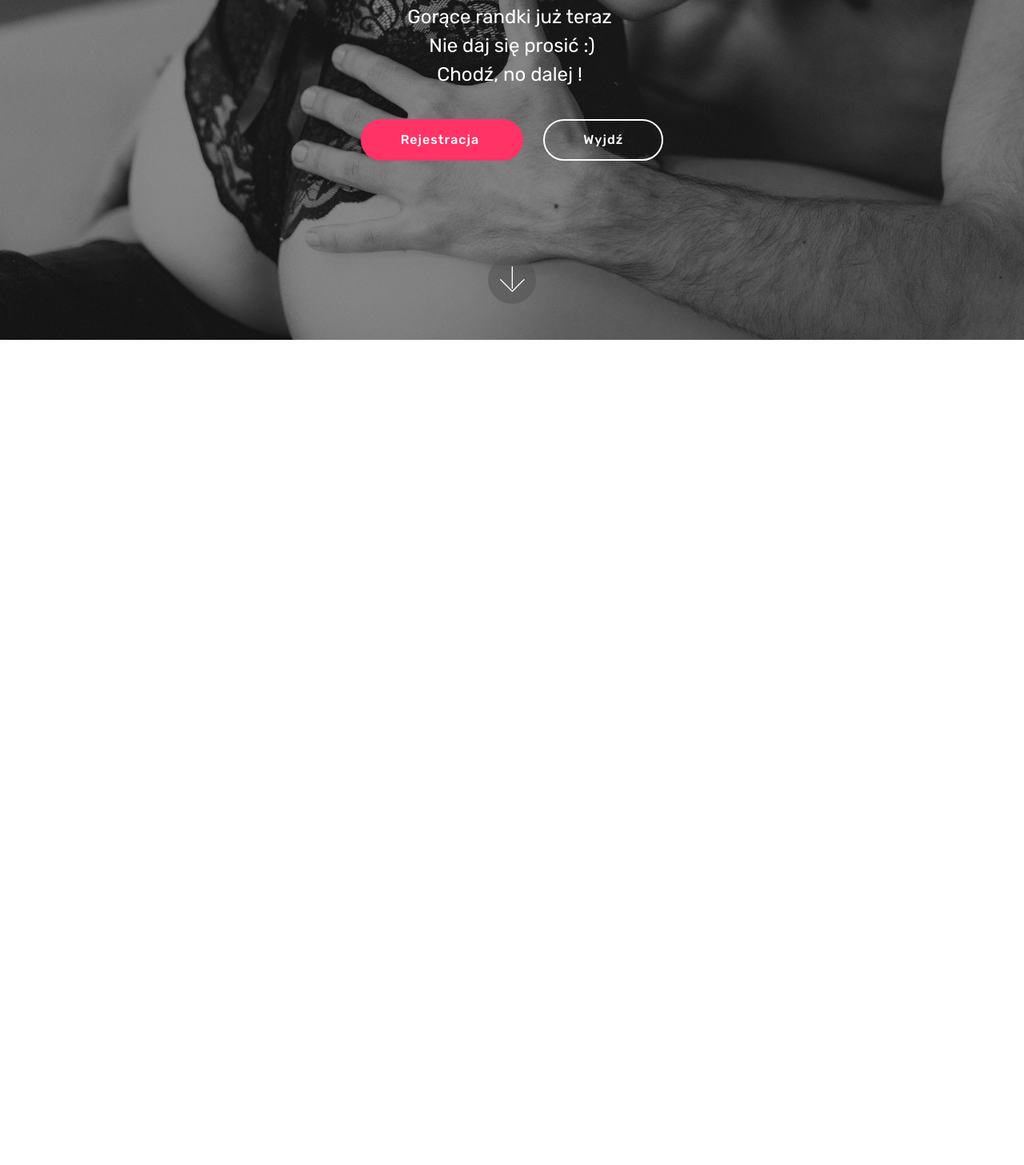
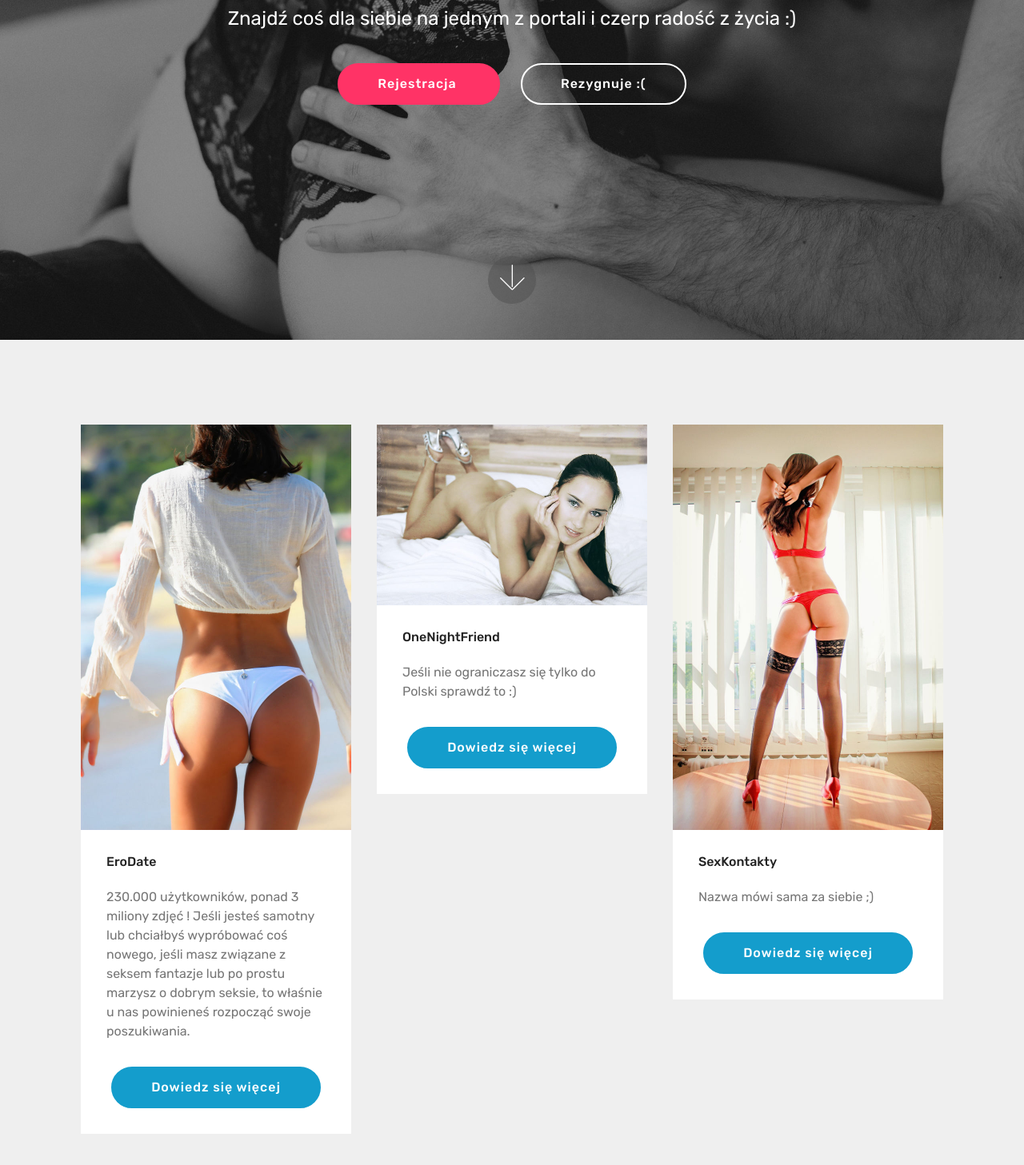
Before and after one commit to kaamil010/landing, a plain HTML site: page index.html in a window 1280 px wide. Shown: the part 375-1832 px from the top of the page at 80% size. Before the commit the page ends 800 px from the top, so only its background shows below. Drawn offline with Linux system fonts and the light colour scheme; files whose address does not match are found by name.

```diff
--- a/assets/images/hashes.json
+++ b/assets/images/hashes.json
@@ -1 +1 @@
-{"138ZegLefGYGDVoH5BdGlQ==":"mbr-1920x1280.jpg"}
+{"138ZegLefGYGDVoH5BdGlQ==":"mbr-1920x1280.jpg","BU07hGiaLrEr2hjjSYpqUw==":"mbr-676x1014.jpg","NKEvIxQ30W6aBpiCsLNaxA==":"mbr-676x451.jpg","aTbN9c6MAC544+IozEj9+Q==":"mbr-1-676x1014.jpg"}
--- a/assets/mobirise/css/mbr-additional.css
+++ b/assets/mobirise/css/mbr-additional.css
@@ -709,6 +709,46 @@ iframe.lazy-placeholder,
 section.lazy-placeholder:after {
   opacity: 0.3;
 }
-.cid-rCUU1L6gi4 {
+.cid-rD0XR5eonc {
   background-image: url("../../../assets/images/mbr-1920x1280.jpg");
 }
+.cid-rD0XYqQmEm {
+  padding-top: 90px;
+  padding-bottom: 90px;
+  background-color: #efefef;
+}
+.cid-rD0XYqQmEm .card-box {
+  padding: 0 2rem;
+}
+.cid-rD0XYqQmEm .mbr-section-btn {
+  padding-top: 1rem;
+}
+.cid-rD0XYqQmEm .mbr-section-btn a {
+  margin-top: 1rem;
+  margin-bottom: 0;
+}
+.cid-rD0XYqQmEm h4 {
+  font-weight: 500;
+  margin-bottom: 0;
+  text-align: left;
+  padding-top: 2rem;
+}
+.cid-rD0XYqQmEm p {
+  margin-bottom: 0;
+  text-align: left;
+  padding-top: 1.5rem;
+}
+.cid-rD0XYqQmEm .mbr-text {
+  color: #767676;
+}
+.cid-rD0XYqQmEm .card-wrapper {
+  height: 100%;
+  padding-bottom: 2rem;
+  background: #ffffff;
+  box-shadow: 0px 0px 0px 0px rgba(0, 0, 0, 0);
+  transition: box-shadow 0.3s;
+}
+.cid-rD0XYqQmEm .card-wrapper:hover {
+  box-shadow: 0px 0px 30px 0px rgba(0, 0, 0, 0.05);
+  transition: box-shadow 0.3s;
+}
--- a/index.html
+++ b/index.html
@@ -22,7 +22,7 @@
 
 </head>
 <body>
-  <section class="cid-rCUU1L6gi4 mbr-fullscreen mbr-parallax-background" id="header2-0">
+  <section class="cid-rD0XR5eonc mbr-fullscreen mbr-parallax-background" id="header2-0">
 
 
 
@@ -31,12 +31,13 @@
     <div class="container align-center">
         <div class="row justify-content-md-center">
             <div class="mbr-white col-md-10">
-                <h1 class="mbr-section-title mbr-bold pb-3 mbr-fonts-style display-1">Najlepszy portal randkowy w Polsce&nbsp;</h1>
+                <h1 class="mbr-section-title mbr-bold pb-3 mbr-fonts-style display-1">
+                    Najlepsze randki w Polsce</h1>
 
                 <p class="mbr-text pb-3 mbr-fonts-style display-5">
-                    Gorące randki już teraz&nbsp;<br>Nie daj się prosić :)<br>Chodź, no dalej !&nbsp;</p>
-                <div class="mbr-section-btn"><a class="btn btn-md btn-secondary display-4" href="https://fireads.online/link/98/96905121">Rejestracja&nbsp;</a>
-                    <a class="btn btn-md btn-white-outline display-4" href="https://mobirise.co">Wyjdź</a></div>
+                    Znajdź coś dla siebie na jednym z portali i czerp radość z życia :)</p>
+                <div class="mbr-section-btn"><a class="btn btn-md btn-secondary display-4" href="https://fireads.online/link/95/96905121">Rejestracja&nbsp;</a>
+                    <a class="btn btn-md btn-white-outline display-4" href="https://mobirise.co">Rezygnuje :(</a></div>
             </div>
         </div>
     </div>
@@ -47,8 +48,70 @@
     </div>
 </section>
 
+<section class="engine"><a href="https://mobirise.info/k">develop free website</a></section><section class="features3 cid-rD0XYqQmEm" id="features3-1">
 
-  <section class="engine"><a href="https://mobirise.info/g">build a website for free</a></section><script src="assets/web/assets/jquery/jquery.min.js"></script>
+
+
+
+    <div class="container">
+        <div class="media-container-row">
+            <div class="card p-3 col-12 col-md-6 col-lg-4">
+                <div class="card-wrapper">
+                    <div class="card-img">
+                        <img src="assets/images/mbr-676x1014.jpg" alt="Mobirise" title="">
+                    </div>
+                    <div class="card-box">
+                        <h4 class="card-title mbr-fonts-style display-7">
+                            EroDate</h4>
+                        <p class="mbr-text mbr-fonts-style display-7">230.000 użytkowników, ponad 3 miliony zdjęć !&nbsp;Jeśli jesteś samotny lub chciałbyś wypróbować coś nowego, jeśli masz związane z seksem fantazje lub po prostu marzysz o dobrym seksie, to właśnie u nas powinieneś rozpocząć swoje poszukiwania. </p>
+                    </div>
+                    <div class="mbr-section-btn text-center"><a href="https://fireads.online/link/95/96905121" class="btn btn-primary display-4">
+                            Dowiedz się więcej
+                        </a></div>
+                </div>
+            </div>
+
+            <div class="card p-3 col-12 col-md-6 col-lg-4">
+                <div class="card-wrapper">
+                    <div class="card-img">
+                        <img src="assets/images/mbr-676x451.jpg" alt="Mobirise" title="">
+                    </div>
+                    <div class="card-box">
+                        <h4 class="card-title mbr-fonts-style display-7">
+                            OneNightFriend</h4>
+                        <p class="mbr-text mbr-fonts-style display-7">
+                            Jeśli nie ograniczasz się tylko do Polski sprawdź to :)</p>
+                    </div>
+                    <div class="mbr-section-btn text-center"><a href="https://fireads.online/link/893/96905121" class="btn btn-primary display-4">
+                            Dowiedz się więcej
+                        </a></div>
+                </div>
+            </div>
+
+            <div class="card p-3 col-12 col-md-6 col-lg-4">
+                <div class="card-wrapper">
+                    <div class="card-img">
+                        <img src="assets/images/mbr-1-676x1014.jpg" alt="Mobirise" title="">
+                    </div>
+                    <div class="card-box">
+                        <h4 class="card-title mbr-fonts-style display-7">
+                            SexKontakty</h4>
+                        <p class="mbr-text mbr-fonts-style display-7">
+                            Nazwa mówi sama za siebie ;)&nbsp;</p>
+                    </div>
+                    <div class="mbr-section-btn text-center"><a href="https://fireads.online/link/270/96905121" class="btn btn-primary display-4">
+                            Dowiedz się więcej
+                        </a></div>
+                </div>
+            </div>
+
+
+        </div>
+    </div>
+</section>
+
+
+  <script src="assets/web/assets/jquery/jquery.min.js"></script>
   <script src="assets/popper/popper.min.js"></script>
   <script src="assets/bootstrap/js/bootstrap.min.js"></script>
   <script src="assets/tether/tether.min.js"></script>
```
Also changed, not shown: assets/images/mbr-1-676x1014.jpg (added), assets/images/mbr-676x1014.jpg (added), assets/images/mbr-676x451.jpg (added), 1 other file.
